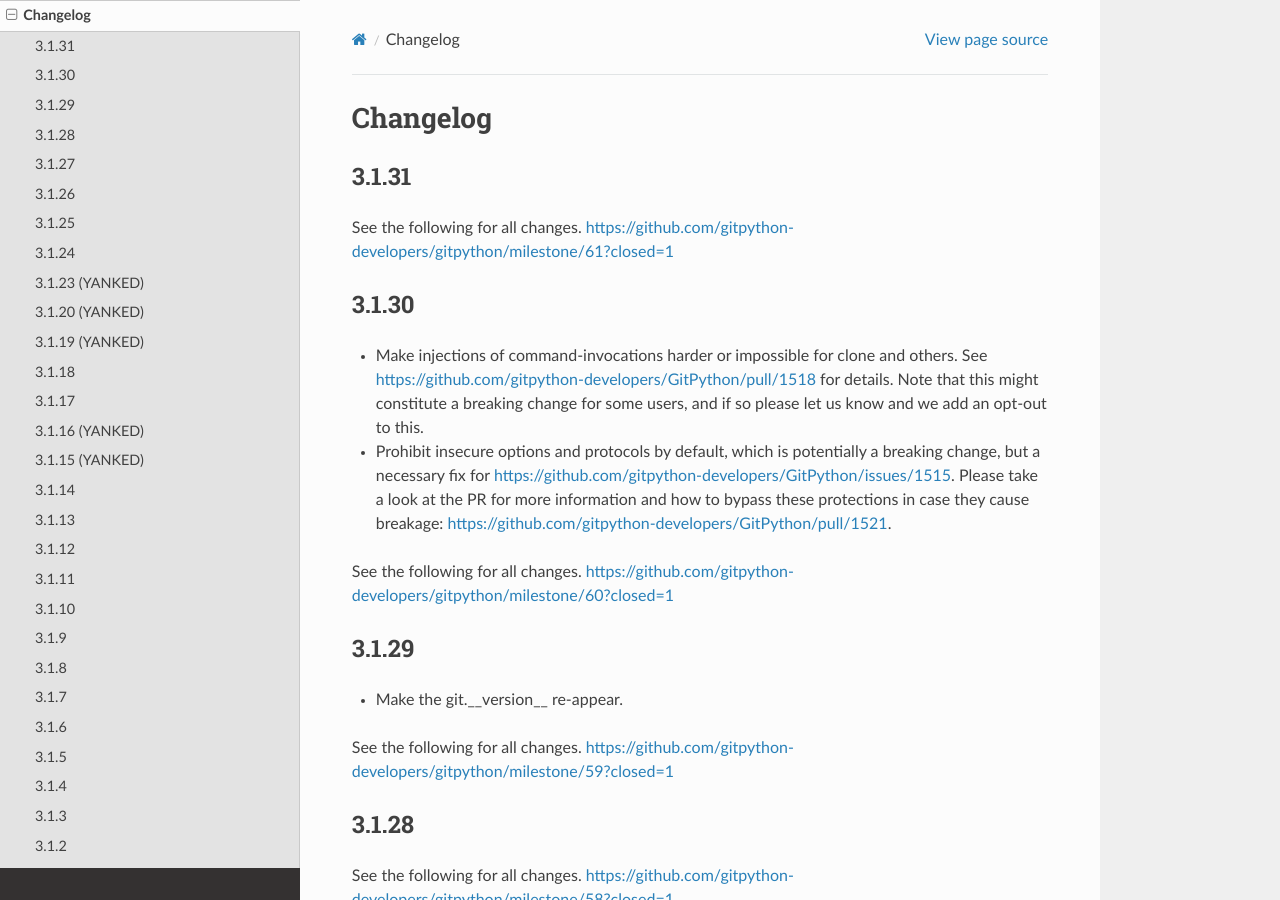
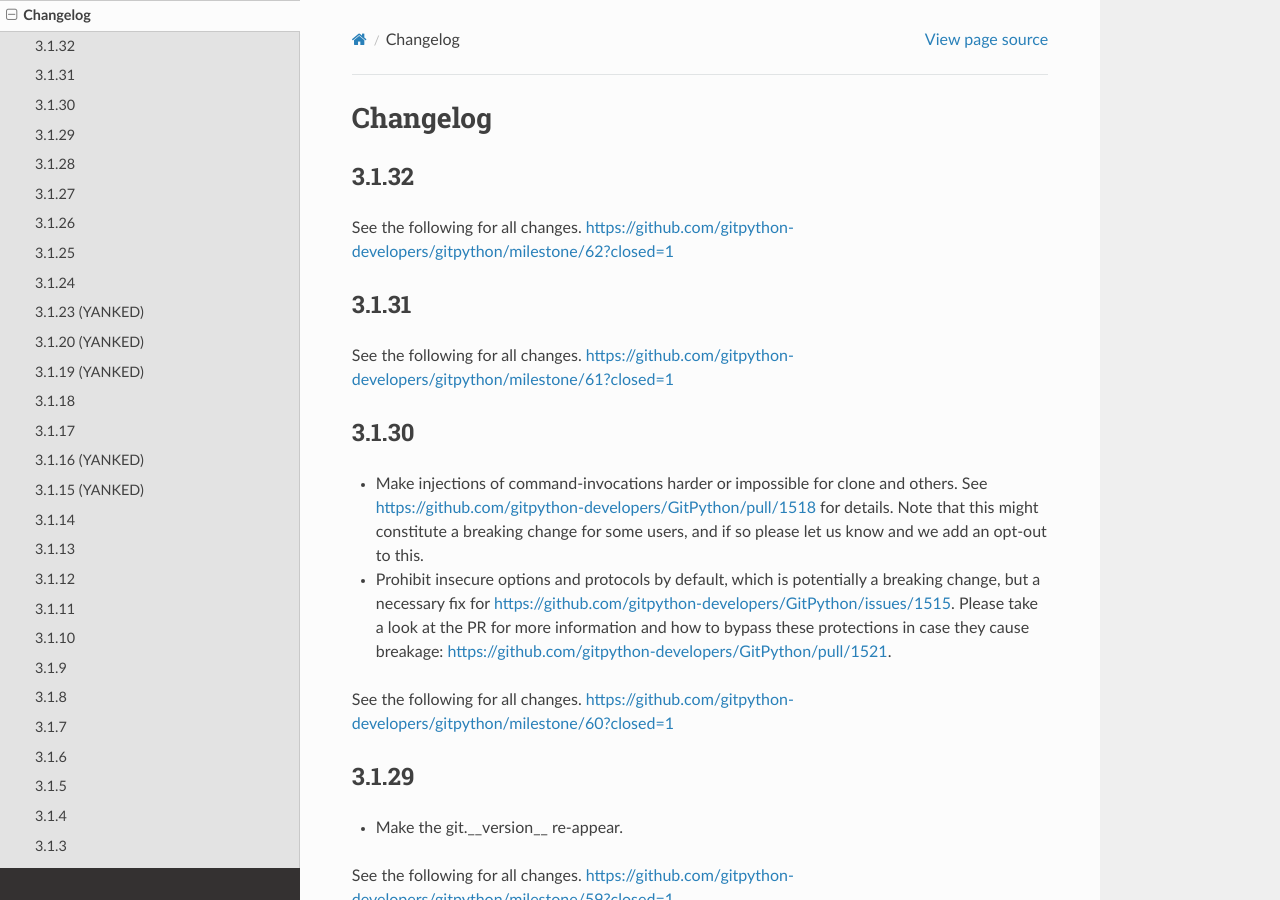
Before and after one commit to gitpython-developers/GitPython, a Sphinx documentation site: the page built from doc/source/changes.rst, in a window 1280 px wide and 900 px high. Built offline with Sphinx 7.4.7 and the Read the Docs theme 2.0.0, drawn with Linux system fonts in a browser that asks for light colours.

Commit message:
prepare 3.1.32 release

```diff
--- a/doc/source/changes.rst
+++ b/doc/source/changes.rst
@@ -1,6 +1,12 @@
 =========
 Changelog
 =========
+
+3.1.32
+======
+
+See the following for all changes.
+https://github.com/gitpython-developers/gitpython/milestone/62?closed=1
 
 3.1.31
 ======
```
Also changed, not shown: 1 other file.
